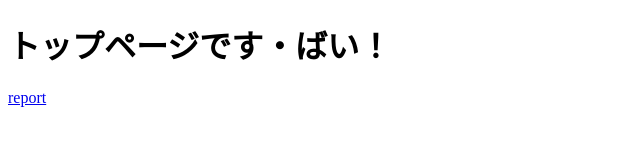
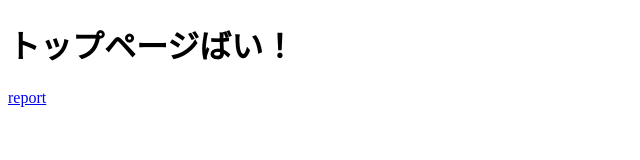
Before and after one commit to Su-3214/FrontEnd202401_01, a website: page index.html in a window 1280 px wide. Shown: the whole page, without its empty margins (0-640 px from the left). Drawn offline with Linux system fonts and the light colour scheme.

Commit message:
トップページの変更
です・ばいをばいに変更いたしました

```diff
--- a/index.html
+++ b/index.html
@@ -8,7 +8,7 @@
 </head>
 
 <body>
-    <h1 id="top_message">トップページです・ばい！</h1>
+    <h1 id="top_message">トップページばい！</h1>
     <a href="./e2e/cypress/support/index.js">report</a>
 </body>
 
```
